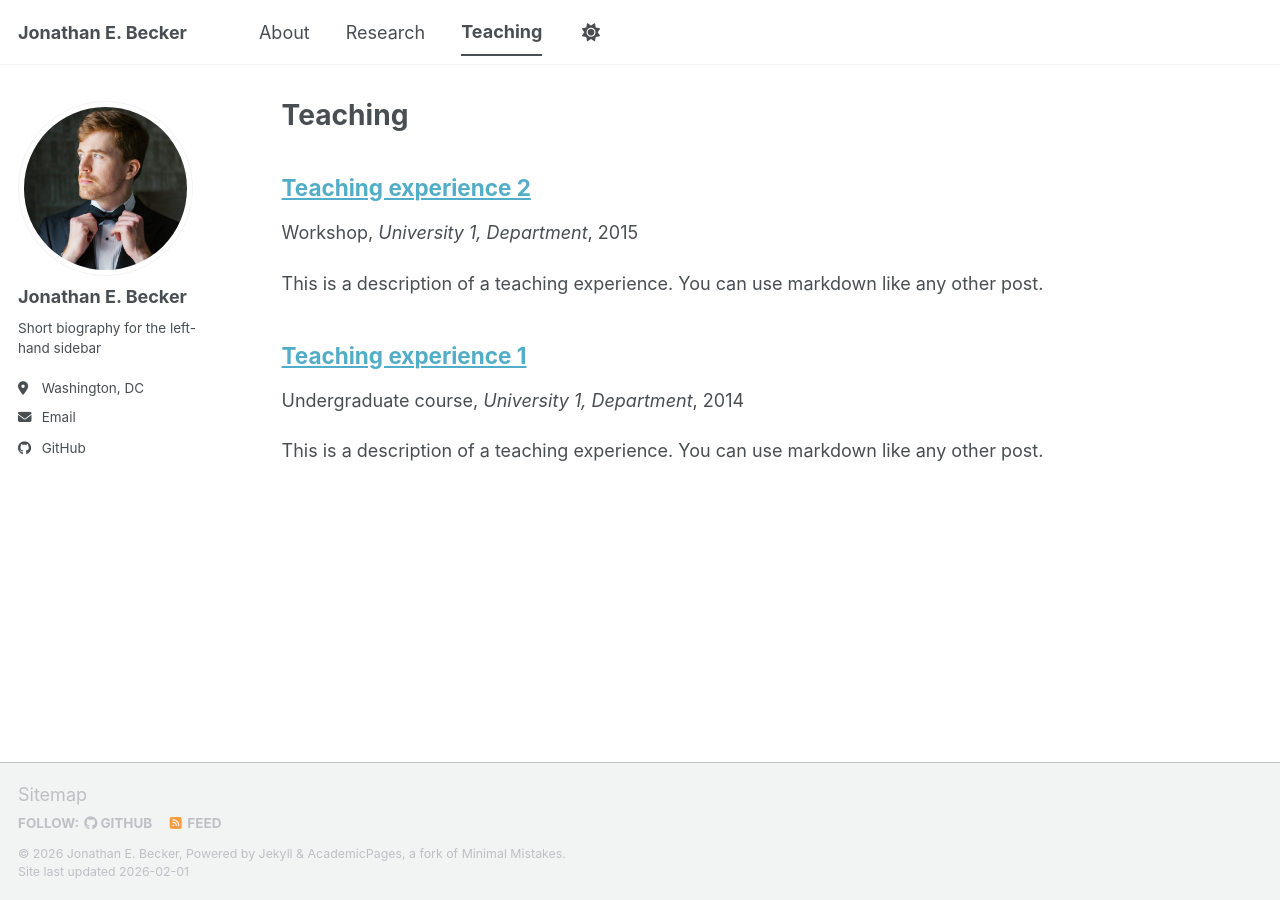
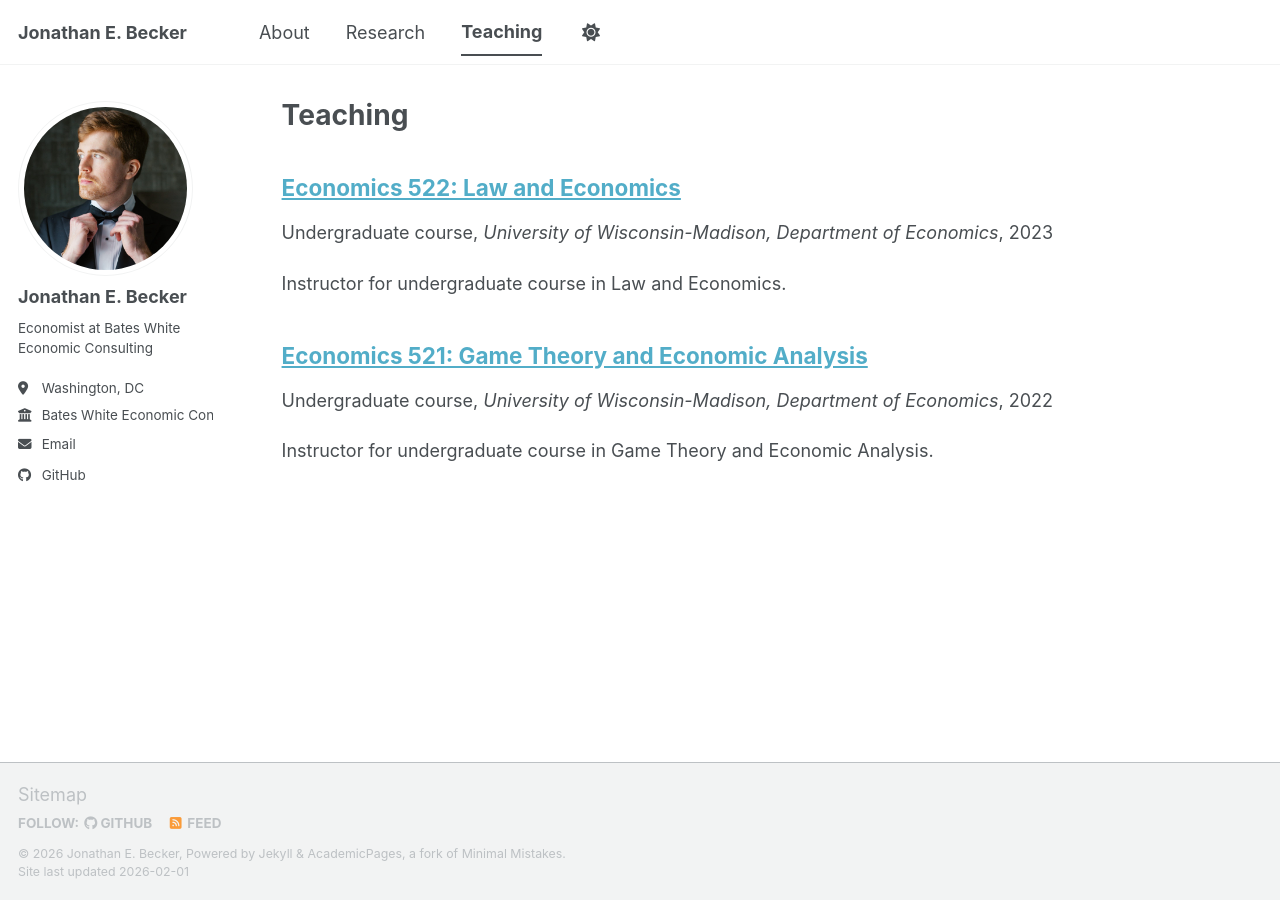
Before and after one commit to jebecker94/jebecker94.github.io, a Jekyll site: the page built from _pages/teaching.html, in a window 1280 px wide. Built offline with Jekyll 4.4.1, drawn with Linux system fonts in a browser that asks for light colours; a script bundle is joined from its source files by our own code; library files that are not in the unit come from our copies.

Commit message:
Add content from academic profile
- Update bio: Economist at Bates White (prev. Treasury OFR)
- Add education: PhD Wisconsin, MA Wisconsin, BS Missouri
- Add research interests: IO, mortgage markets, ML
- Add teaching: Econ 521, Econ 522 at UW-Madison
- Remove sample content

Co-Authored-By: Claude Opus 4.5 <noreply@anthropic.com>

```diff
--- a/_config.yml
+++ b/_config.yml
@@ -25,9 +25,9 @@ author:
   avatar           : "jon_bowtie.jpg"
   name             : "Jonathan E. Becker"
   pronouns         : # example: "she/her"
-  bio              : "Short biography for the left-hand sidebar"
+  bio              : "Economist at Bates White Economic Consulting"
   location         : "Washington, DC"
-  employer         : # Update with your institution
+  employer         : "Bates White Economic Consulting"
   uri              : # URL
   email            : "jonathan.becker1994@gmail.com"
 
--- a/_teaching/2014-spring-teaching-1.md
+++ /dev/null
@@ -1,20 +0,0 @@
----
-title: "Teaching experience 1"
-collection: teaching
-type: "Undergraduate course"
-permalink: /teaching/2014-spring-teaching-1
-venue: "University 1, Department"
-date: 2014-01-01
-location: "City, Country"
----
-
-This is a description of a teaching experience. You can use markdown like any other post.
-
-Heading 1
-======
-
-Heading 2
-======
-
-Heading 3
-======
--- a/_teaching/2015-spring-teaching-2.md
+++ /dev/null
@@ -1,20 +0,0 @@
----
-title: "Teaching experience 2"
-collection: teaching
-type: "Workshop"
-permalink: /teaching/2015-spring-teaching-1
-venue: "University 1, Department"
-date: 2015-01-01
-location: "City, Country"
----
-
-This is a description of a teaching experience. You can use markdown like any other post.
-
-Heading 1
-======
-
-Heading 2
-======
-
-Heading 3
-======
--- /dev/null
+++ b/_teaching/econ521-game-theory.md
@@ -0,0 +1,11 @@
+---
+title: "Economics 521: Game Theory and Economic Analysis"
+collection: teaching
+type: "Undergraduate course"
+permalink: /teaching/econ521
+venue: "University of Wisconsin-Madison, Department of Economics"
+date: 2022-01-01
+location: "Madison, WI"
+---
+
+Instructor for undergraduate course in Game Theory and Economic Analysis.
--- /dev/null
+++ b/_teaching/econ522-law-economics.md
@@ -0,0 +1,11 @@
+---
+title: "Economics 522: Law and Economics"
+collection: teaching
+type: "Undergraduate course"
+permalink: /teaching/econ522
+venue: "University of Wisconsin-Madison, Department of Economics"
+date: 2023-01-01
+location: "Madison, WI"
+---
+
+Instructor for undergraduate course in Law and Economics.
```
Also changed, not shown: _pages/about.md (+5 -5 lines), _pages/research.md (+10 -10 lines).
